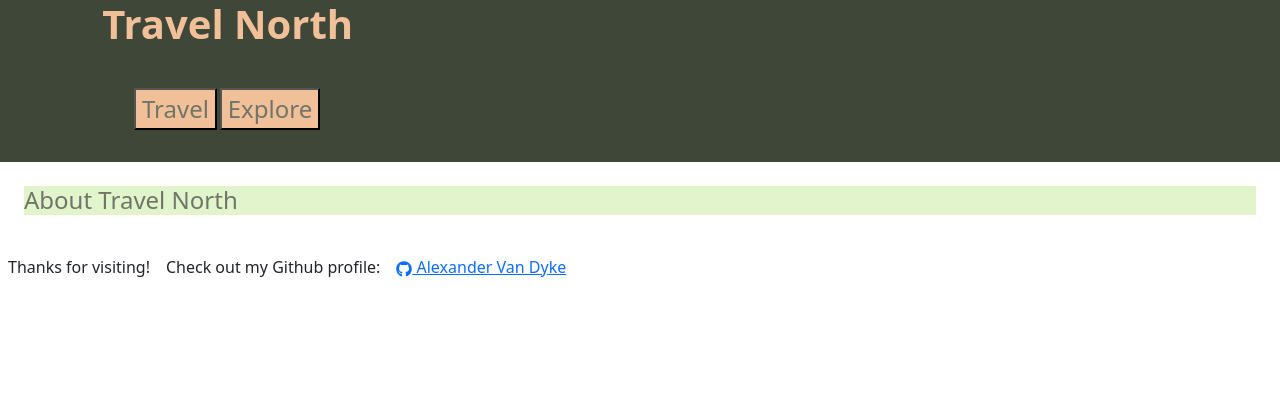
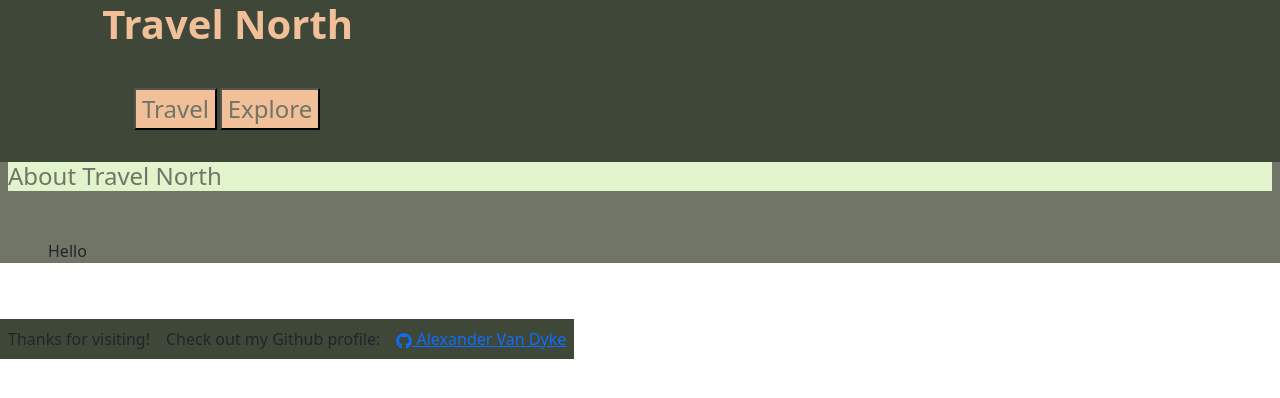
Before and after one commit to AlexandertheGreat491/Travel-North, a React (Create React App) app in the folder client/: page / in a window 1280 px wide. Shown: the top 398 px of the page. Built offline with nearby package versions, Linux system fonts and the light colour scheme.

Commit message:
changed background colors and margins

```diff
--- a/client/src/components/Footer/index.js
+++ b/client/src/components/Footer/index.js
@@ -6,7 +6,7 @@ import { FaGithub } from "react-icons/fa";
 
 const Footer = () => {
   return (
-    <footer className="d-inline-flex flex-wrap mt-2">
+    <footer className="d-inline-flex flex-wrap mt-2 foot">
       <p className="m-2">Thanks for visiting!</p>
       <p className="m-2">Check out my Github profile:</p>
       <div className="d-inline-flex">
--- a/client/src/index.css
+++ b/client/src/index.css
@@ -54,3 +54,13 @@ code {
   font-weight: 500;
   color: var(--primary);
 }
+
+.about {
+  background-color: var(--primary);
+}
+
+/*Foot styling*/
+
+.foot {
+  background-color: var(--background);
+}
--- a/client/src/pages/Home.js
+++ b/client/src/pages/Home.js
@@ -2,8 +2,13 @@ import React from "react";
 
 const Home = () => {
     return (
+        <div className="about">
         <div>
-            <h2 className="homeheader m-4">About Travel North</h2>
+            <h2 className="homeheader mb-3 ms-2 me-2">About Travel North</h2>
+        </div>
+        <div className="about">
+<p className="m-5">Hello</p>
+        </div>
         </div>
     );
 };
```
